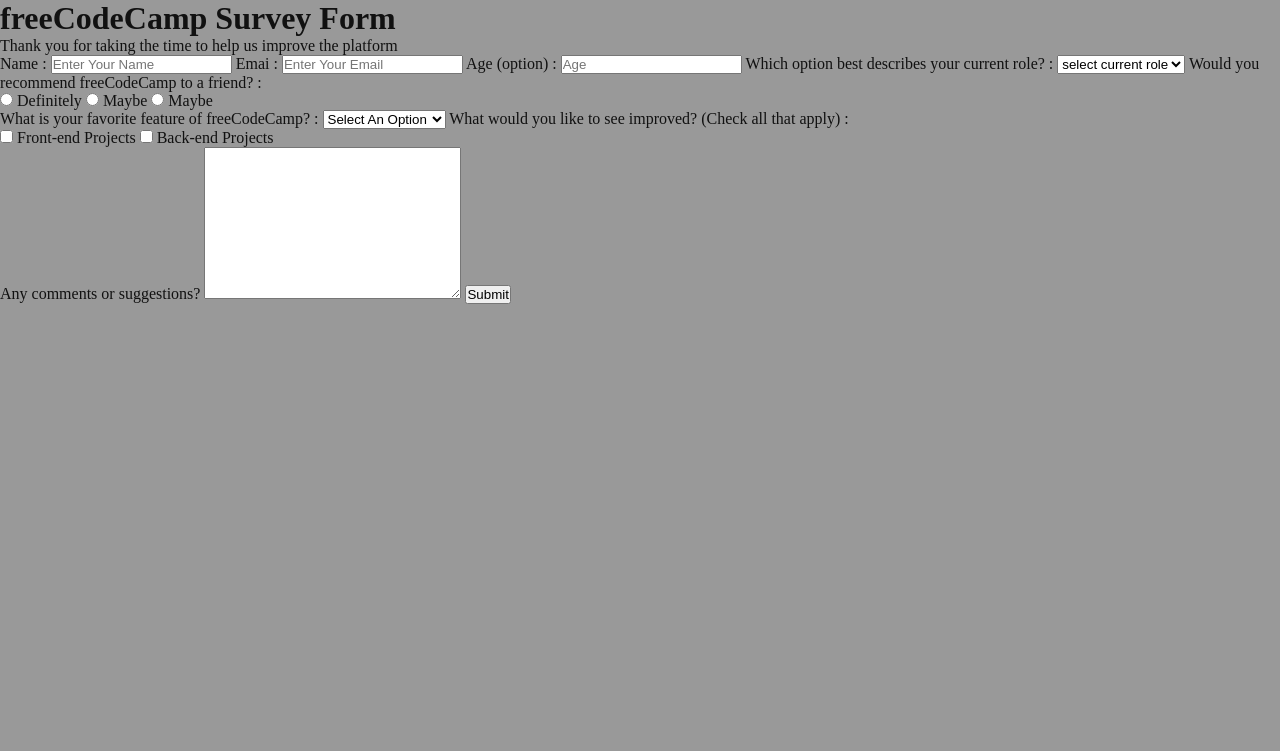
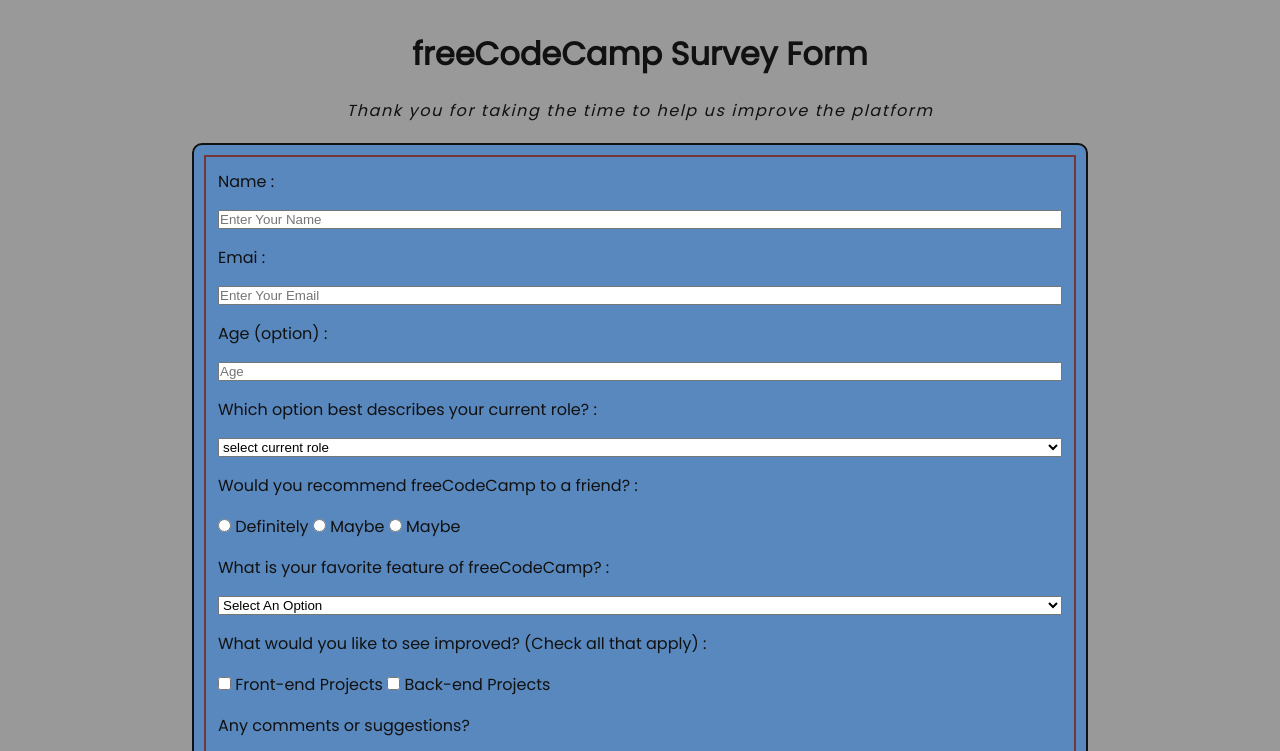
Before and after one commit to noormohammedb/freeCodeCamp.org-Project-Survey-Form, a plain HTML site: page index.html in a window 1280 px wide. Shown: the top 751 px of the page. Drawn offline with Linux system fonts and the light colour scheme.

Commit message:
basic layout

```diff
--- a/style.css
+++ b/style.css
@@ -1,3 +1,6 @@
+        /* google fonts */
+@import url('https://fonts.googleapis.com/css2?family=Poppins&display=swap');
+
 *{
     box-sizing: border-box;
     margin: 0;
@@ -6,4 +9,48 @@
 body{
     background: #999;
     color: #111111;
+    font-family: Poppins;
+    min-height: 100vh;
+    /* border: 5px solid #fff; */
 }
+
+.container{
+    display: flex;
+    flex-direction: column;
+    align-items: center;
+    justify-content: center;
+    padding: 10px;
+}
+.heading{
+    padding: 10px;
+    display: flex;
+    flex-direction: column;
+    justify-content: center;
+    align-items: center;
+}
+.fcc-head{
+    /* color: aliceblue; */
+    font-weight: 800;
+    padding: 10px;
+}
+.fcc-head-caption{
+    padding: 10px;
+    letter-spacing: 0.1rem;
+    font-style: italic;
+}
+.wrap{
+    width: 70vw;
+    border: 2px solid;
+    border-radius: 10px;
+    background: #257bdd8c;
+    padding: 10px;
+}
+.form-div{
+    display: flex;
+    flex-direction: column;
+    justify-content: space-between;
+    /* align-items: center; */
+    border: 2px solid #773535;
+    padding: 12px;
+    min-height: 100vh;
+}
```
